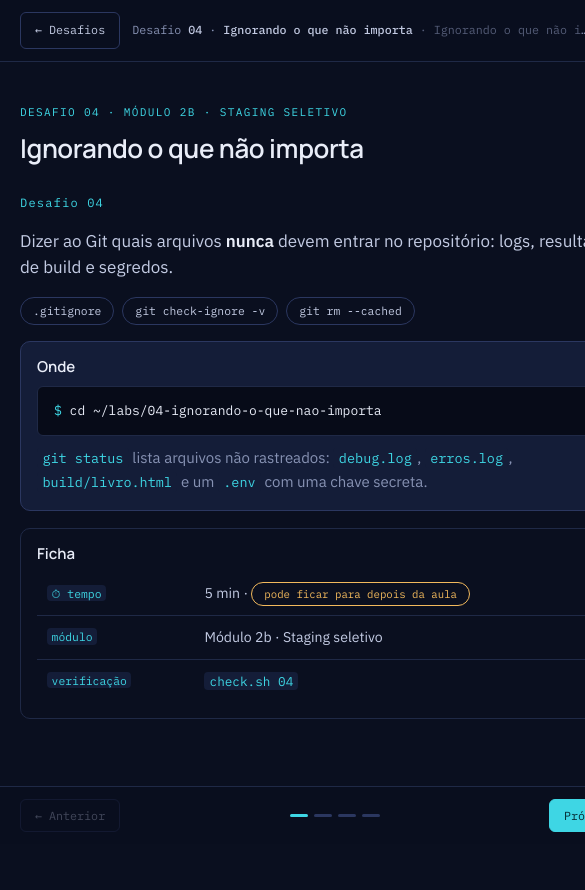
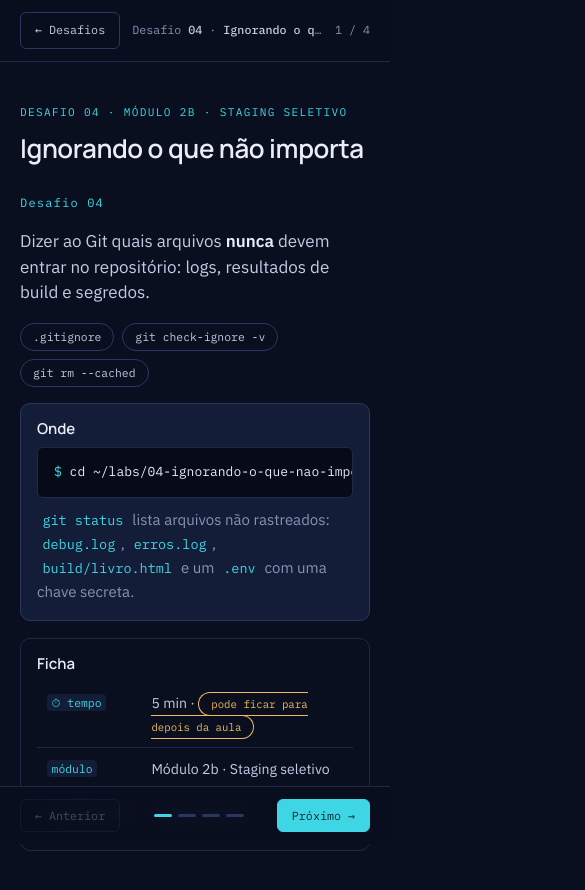
Before and after one commit to fsilva-alt/devops-git, a plain HTML site: page docs/index.html in a window 390 px wide. Both pictures are taken after a click on the link 195 px from the left and 1674 px from the top of the page. Shown: the top 890 px of the page, 585 px wide, since content can reach past the window. Before the commit the page ends 844 px from the top, so only its background shows below. Drawn offline with Linux system fonts and the light colour scheme.

Commit message:
docs: fix long command lines overflowing grid columns
Add minmax(0,1fr) and min-width:0 to grid children so long code
blocks wrap instead of stretching columns; add <wbr> break hints and
white-space:normal on a long remote command.

```diff
--- a/docs/index.html
+++ b/docs/index.html
@@ -63,7 +63,7 @@ strong{font-weight:600;color:var(--ink)}
 kbd{display:inline-block;border:1px solid var(--line-2);border-radius:4px;padding:0 6px;font-size:.9em;color:var(--ink-2);line-height:1.6;margin:0 2px;background:var(--panel)}
 
 /* ---------- Deck ---------- */
-#deck{min-height:100vh;display:grid;grid-template-rows:auto 1fr auto}
+#deck{min-height:100vh;display:grid;grid-template-rows:auto 1fr auto;grid-template-columns:minmax(0,1fr)}
 .rail{display:flex;align-items:center;justify-content:space-between;gap:12px;padding:12px var(--gutter);border-bottom:1px solid var(--line);background:rgba(10,15,31,.92);backdrop-filter:blur(8px);font-family:var(--mono);font-size:.78em;position:sticky;top:0;z-index:5}
 .rail.bottom{border-bottom:0;border-top:1px solid var(--line);position:sticky;bottom:0}
 .rail .crumb{color:var(--muted);text-align:center;flex:1;min-width:0;white-space:nowrap;overflow:hidden;text-overflow:ellipsis}
@@ -89,7 +89,9 @@ kbd{display:inline-block;border:1px solid var(--line-2);border-radius:4px;paddin
 .cols.w2{grid-template-columns:repeat(auto-fit,minmax(min(100%,300px),1fr))}
 .cols.s2{grid-template-columns:minmax(0,1.2fr) minmax(0,1fr)}
 @media (max-width:820px){.cols.s2{grid-template-columns:1fr}}
-.stack{display:grid;gap:clamp(14px,2vh,22px)}
+/* minmax(0,…) e min-width:0: uma linha longa de comando rola dentro do bloco em vez de alargar a coluna */
+.cols>*{min-width:0}
+.stack{display:grid;grid-template-columns:minmax(0,1fr);gap:clamp(14px,2vh,22px)}
 .box{border:1px solid var(--line);border-radius:var(--r);background:var(--panel);padding:clamp(16px,1.6vw,22px)}
 .box.lift{border-color:var(--line-2);background:var(--panel-2)}
 .box.soft{background:transparent}
@@ -110,7 +112,7 @@ pre.cmd .mk{color:var(--amber)}
 .chip{font-family:var(--mono);font-size:.76em;border:1px solid var(--line-2);border-radius:999px;color:var(--ink-2);padding:4px 12px;background:transparent}
 .chip.amber{border-color:var(--amber);color:var(--amber)}
 .steps{list-style:none;margin:0;padding:0;display:grid;gap:14px;counter-reset:s}
-.steps li{display:grid;grid-template-columns:32px 1fr;gap:12px;align-items:start;counter-increment:s}
+.steps li{display:grid;grid-template-columns:32px minmax(0,1fr);gap:12px;align-items:start;counter-increment:s}
 .steps li::before{content:counter(s);font-family:var(--mono);font-size:.8em;color:var(--aqua);border:1px solid var(--line-2);border-radius:50%;width:24px;height:24px;display:grid;place-items:center;margin-top:3px}
 .steps li .t{margin-bottom:8px;color:var(--ink-2)}
 .steps li>div{color:var(--ink-2)}
@@ -1262,11 +1264,11 @@ D.push({n:14, key:'14', title:'Publique no GitHub', mod:'Módulo 6 · Remotos',
           <div class="arr"><span class="a">→</span>git remote add origin &lt;url&gt;</div>
           <div class="node"><b>origin = URL</b><small>só um apelido para o endereço</small></div>
           <div class="arr"><span class="a">→</span>git push -u origin main</div>
-          <div class="node hi"><b>github.com/você/livro-de-receitas</b><small>main · agora com upstream</small></div>
+          <div class="node hi"><b>github.com/<wbr>você/<wbr>livro-de-receitas</b><small>main · agora com upstream</small></div>
         </div>
         <div class="cols">
           <div class="box lift"><h3>O -u (--set-upstream)</h3><p>Associa a <code>main</code> local à <code>main</code> do <code>origin</code>. Depois disso, você pode usar <code>git push</code> e <code>git pull</code> sem informar remoto e branch, e <code>git status</code> passa a mostrar ahead/behind. Essa configuração é feita uma vez por branch.</p></div>
-          <div class="box"><h3>O nome origin</h3><p>O comando <code>clone</code> usa "origin" por padrão, mas você pode escolher outro nome. Consulte a URL com <code>git remote -v</code>; se precisar corrigi-la, use <code>git remote set-url origin &lt;url-certa&gt;</code>.</p></div>
+          <div class="box"><h3>O nome origin</h3><p>O comando <code>clone</code> usa "origin" por padrão, mas você pode escolher outro nome. Consulte a URL com <code>git remote -v</code>; se precisar corrigi-la, use <code style="white-space:normal">git remote set-url origin &lt;url-certa&gt;</code>.</p></div>
           <div class="box"><h3>HTTPS no Codespace</h3><p>A autenticação é feita pelo próprio Codespace: se o VS Code pedir para autorizar acesso ao GitHub, aceite. Fora dele, seria um token ou chave SSH.</p></div>
         </div>
       </div>`},
```
